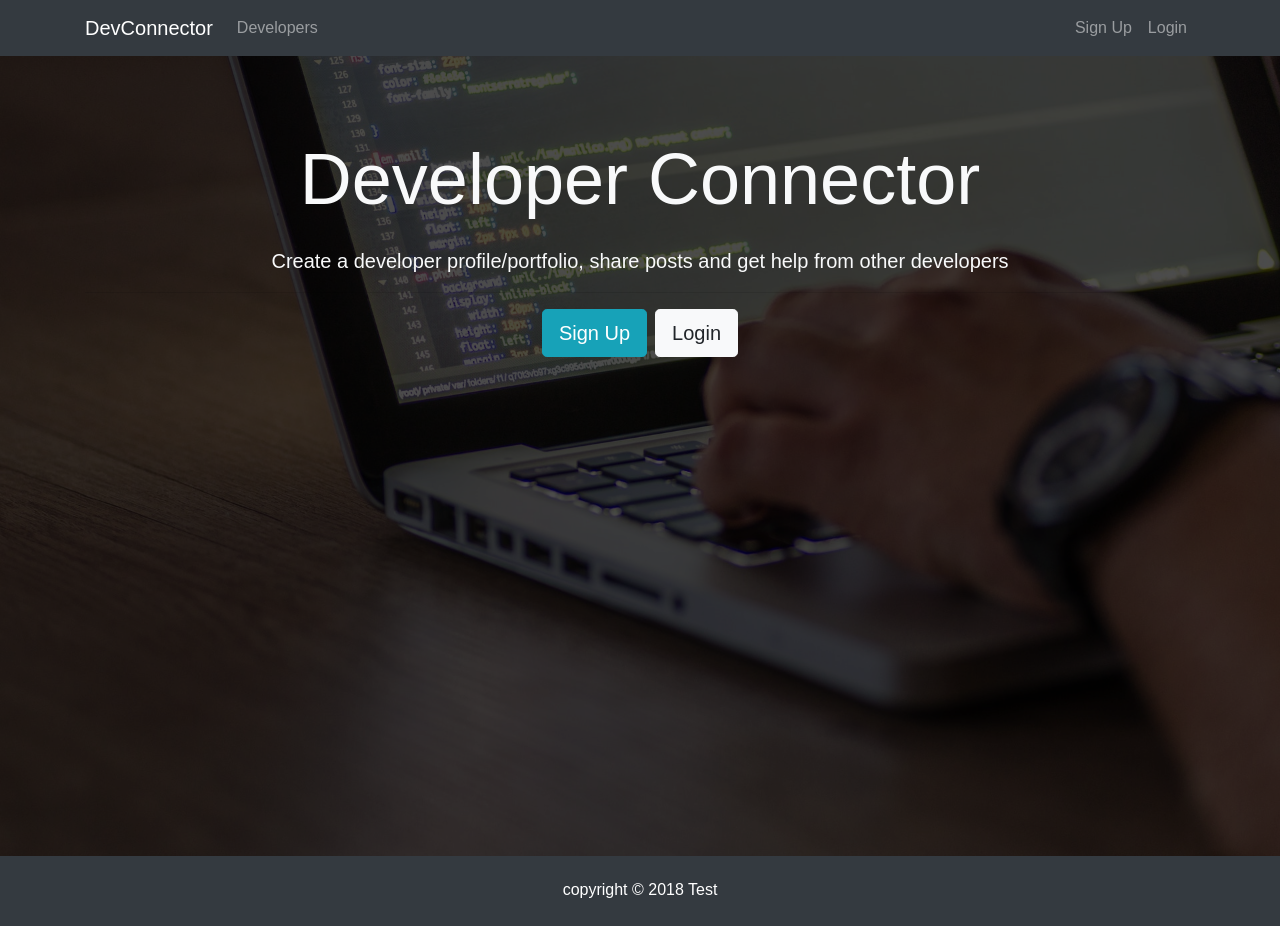
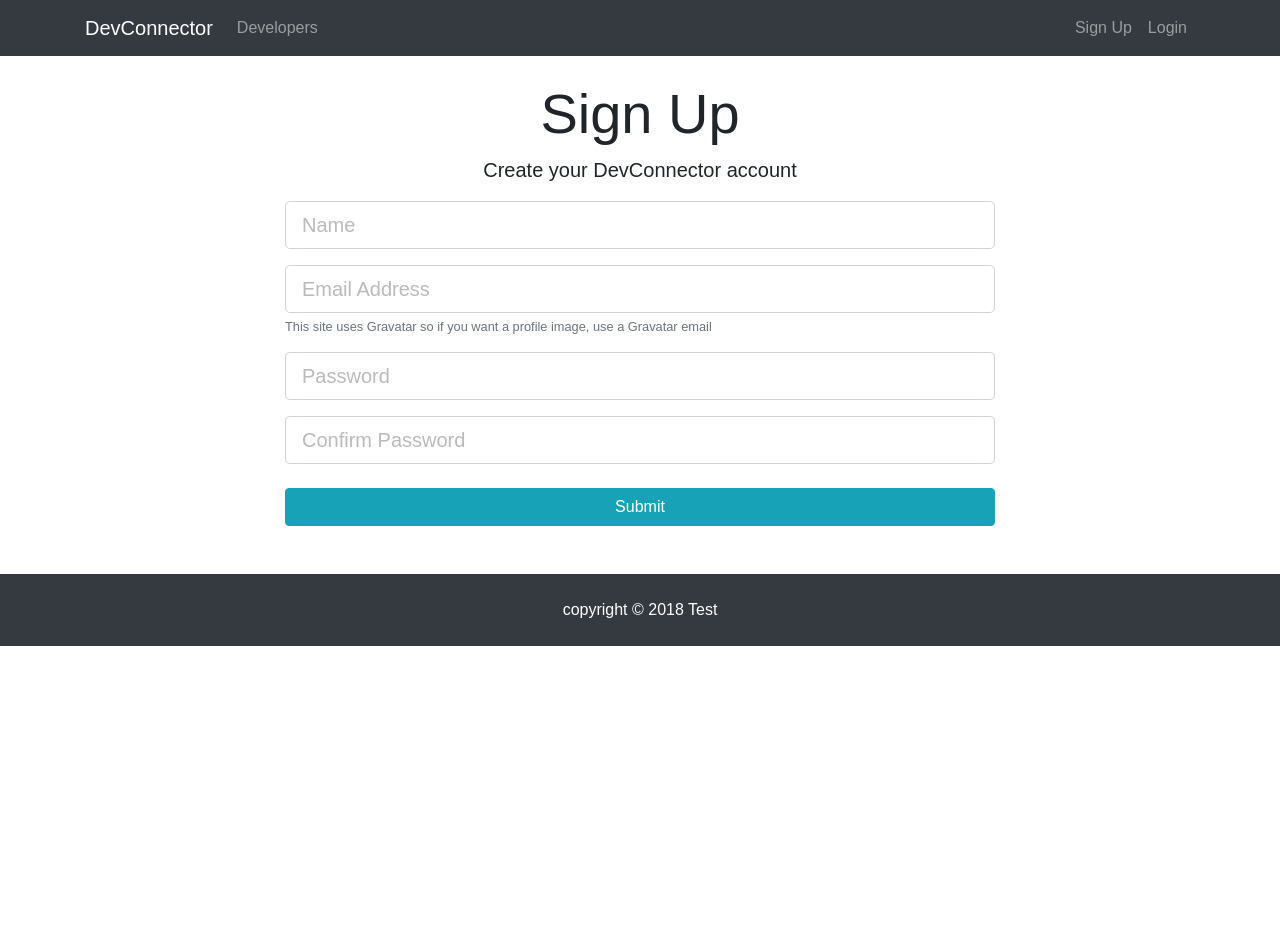
Before and after one commit to TeoAlmonte/mern, a React (Create React App) app in the folder client/: page /register in a window 1280 px wide. After the commit the page ends 800 px from the top, so only its background shows below. Built offline with nearby package versions, Linux system fonts and the light colour scheme.

Commit message:
login and register components

```diff
--- a/client/src/App.js
+++ b/client/src/App.js
@@ -4,6 +4,8 @@
 import Navbar from './components/layout/Navbar';
 import Landing from './components/layout/Landing';
 import Footer from './components/layout/Footer';
+import Register from './components/auth/Register';
+import Login from './components/auth/Login';
 
 import './App.css';
 
@@ -13,7 +15,11 @@
       <Router>
         <div className="App">
           <Navbar />
-          <Route path="/" component={ Landing } />
+          <Route exact path="/" component={ Landing } />
+          <div className="container">
+            <Route exact path="/register" component={ Register } />
+            <Route exact path="/login" component={ Login } />
+          </div>
           <Footer />
         </div>
       </Router>
--- /dev/null
+++ b/client/src/components/auth/Login.js
@@ -0,0 +1,55 @@
+import React, { Component } from 'react'
+
+class Login extends Component {
+
+  constructor() {
+    super();
+    this.state = {
+      email: '',
+      password: '',
+      errors: {}
+    }
+    this.onChange = this.onChange.bind(this)
+    this.onSubmit = this.onSubmit.bind(this)
+  }
+
+  onChange(e) {
+    this.setState({[e.target.name]: e.target.value})
+  }
+
+  onSubmit(e) {
+    e.preventDefault();
+    const logIn = {
+      email: this.state.email,
+      password: this.state.password
+    }
+    console.log(logIn)
+  }
+
+
+  render() {
+    return (
+      <div className="login">
+      <div className="container">
+        <div className="row">
+          <div className="col-md-8 m-auto">
+            <h1 className="display-4 text-center">Log In</h1>
+            <p className="lead text-center">Sign in to your DevConnector account</p>
+            <form onSubmit={this.onSubmit}>
+              <div className="form-group">
+                <input type="email" className="form-control form-control-lg" placeholder="Email Address" name="email" value={this.state.email} onChange={this.onChange} />
+              </div>
+              <div className="form-group">
+                <input type="password" className="form-control form-control-lg" placeholder="Password" name="password" value={this.state.password} onChange={this.onChange} />
+              </div>
+              <input type="submit" className="btn btn-info btn-block mt-4" />
+            </form>
+          </div>
+        </div>
+      </div>
+    </div>
+    )
+  }
+}
+
+export default Login
--- /dev/null
+++ b/client/src/components/auth/Register.js
@@ -0,0 +1,65 @@
+import React, { Component } from 'react'
+
+class Register extends Component {
+
+  constructor() {
+    super();
+    this.state = {
+      name: '',
+      email: '',
+      password: '',
+      passwordconfirm: '',
+      errors: {}
+    }
+    this.onChange = this.onChange.bind(this)
+    this.onSubmit = this.onSubmit.bind(this)
+  }
+
+  onChange(e) {
+    this.setState({[e.target.name]: e.target.value})
+  }
+
+  onSubmit(e) {
+    e.preventDefault();
+    const newUser = {
+      name: this.state.name,
+      email: this.state.email,
+      password: this.state.password,
+      passwordconfirm: this.state.passwordconfirm,
+    }
+    console.log(newUser)
+  }
+
+  render() {
+    return (
+<div className="register">
+    <div className="container">
+      <div className="row">
+        <div className="col-md-8 m-auto">
+          <h1 className="display-4 text-center">Sign Up</h1>
+          <p className="lead text-center">Create your DevConnector account</p>
+          <form onSubmit={this.onSubmit}>
+            <div className="form-group">
+              <input type="text" className="form-control form-control-lg" placeholder="Name" name="name" value={this.state.name} onChange={this.onChange} />
+            </div>
+            <div className="form-group">
+              <input type="email" className="form-control form-control-lg" placeholder="Email Address" name="email" value={this.state.email} onChange={this.onChange} />
+              <small className="form-text text-muted">This site uses Gravatar so if you want a profile image, use a Gravatar email</small>
+            </div>
+            <div className="form-group">
+              <input type="password" className="form-control form-control-lg" placeholder="Password" name="password" value={this.state.password} onChange={this.onChange} />
+            </div>
+            <div className="form-group">
+              <input type="password" className="form-control form-control-lg" placeholder="Confirm Password" name="passwordconfirm" value={this.state.passwordconfirm} onChange={this.onChange} />
+            </div>
+            <input type="submit" className="btn btn-info btn-block mt-4" />
+          </form>
+        </div>
+      </div>
+    </div>
+  </div>
+    )
+  }
+}
+
+export default Register
--- a/client/src/components/layout/Landing.js
+++ b/client/src/components/layout/Landing.js
@@ -1,5 +1,5 @@
 import React, { Component } from 'react'
-
+import { Link } from 'react-router-dom';
 class Landing extends Component {
   render() {
     return (
@@ -12,8 +12,8 @@
               </h1>
               <p className="lead"> Create a developer profile/portfolio, share posts and get help from other developers</p>
               <hr />
-              <a href="register.html" className="btn btn-lg btn-info mr-2">Sign Up</a>
-              <a href="login.html" className="btn btn-lg btn-light">Login</a>
+              <Link to="/register" className="btn btn-lg btn-info mr-2">Sign Up</Link>
+              <Link to="/login" className="btn btn-lg btn-light">Login</Link>
             </div>
           </div>
         </div>
--- a/client/src/components/layout/Navbar.js
+++ b/client/src/components/layout/Navbar.js
@@ -1,29 +1,27 @@
-import React, { Component } from 'react'
-
+import React, { Component } from 'react';
+import { Link } from 'react-router-dom';
 class Navbar extends Component {
   render() {
     return (
-      <nav class="navbar navbar-expand-sm navbar-dark bg-dark mb-4">
-      <div class="container">
-        <a class="navbar-brand" href="landing.html">DevConnector</a>
-        <button class="navbar-toggler" type="button" data-toggle="collapse" data-target="#mobile-nav">
-          <span class="navbar-toggler-icon"></span>
+      <nav className="navbar navbar-expand-sm navbar-dark bg-dark mb-4">
+      <div className="container">
+        <Link className="navbar-brand" to="/">DevConnector</Link>
+        <button className="navbar-toggler" type="button" data-toggle="collapse" data-target="#mobile-nav">
+          <span className="navbar-toggler-icon"></span>
         </button>
-
-        <div class="collapse navbar-collapse" id="mobile-nav">
-          <ul class="navbar-nav mr-auto">
-            <li class="nav-item">
-              <a class="nav-link" href="profiles.html"> Developers
-              </a>
+        <div className="collapse navbar-collapse" id="mobile-nav">
+          <ul className="navbar-nav mr-auto">
+            <li className="nav-item">
+              <Link className="nav-link" to="/profiles"> Developers
+              </Link>
             </li>
           </ul>
-
-          <ul class="navbar-nav ml-auto">
-            <li class="nav-item">
-              <a class="nav-link" href="register.html">Sign Up</a>
+          <ul className="navbar-nav ml-auto">
+            <li className="nav-item">
+              <Link className="nav-link" to="/register">Sign Up</Link>
             </li>
-            <li class="nav-item">
-              <a class="nav-link" href="login.html">Login</a>
+            <li className="nav-item">
+              <Link className="nav-link" to="/login">Login</Link>
             </li>
           </ul>
         </div>
```
